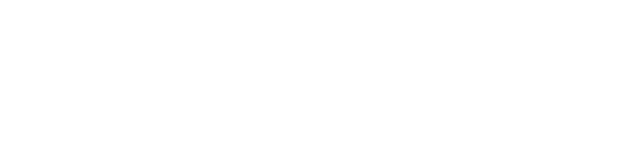
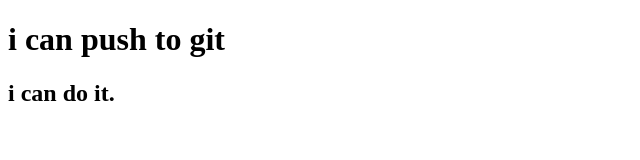
Before and after one commit to antara1994mondal/my-first-repo, a plain HTML site: page index.html in a window 1280 px wide. Shown: the whole page, without its empty margins (0-640 px from the left). Drawn offline with Linux system fonts and the light colour scheme.

Commit message:
added header

```diff
--- a/index.html
+++ b/index.html
@@ -7,6 +7,7 @@
     <title>my third repo</title>
 </head>
 <body>
-
+    <h1>i can push to git</h1>
+    <h2>i can do it.</h2>
 </body>
 </html>
```
